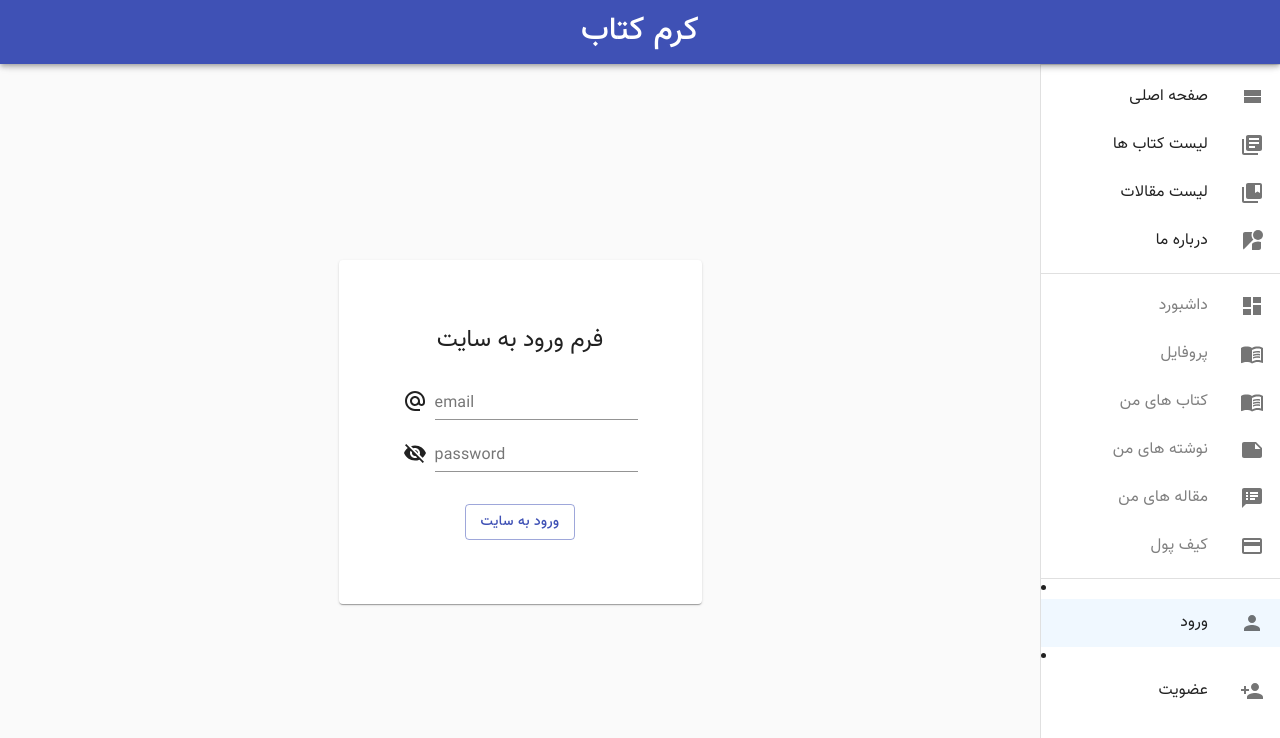
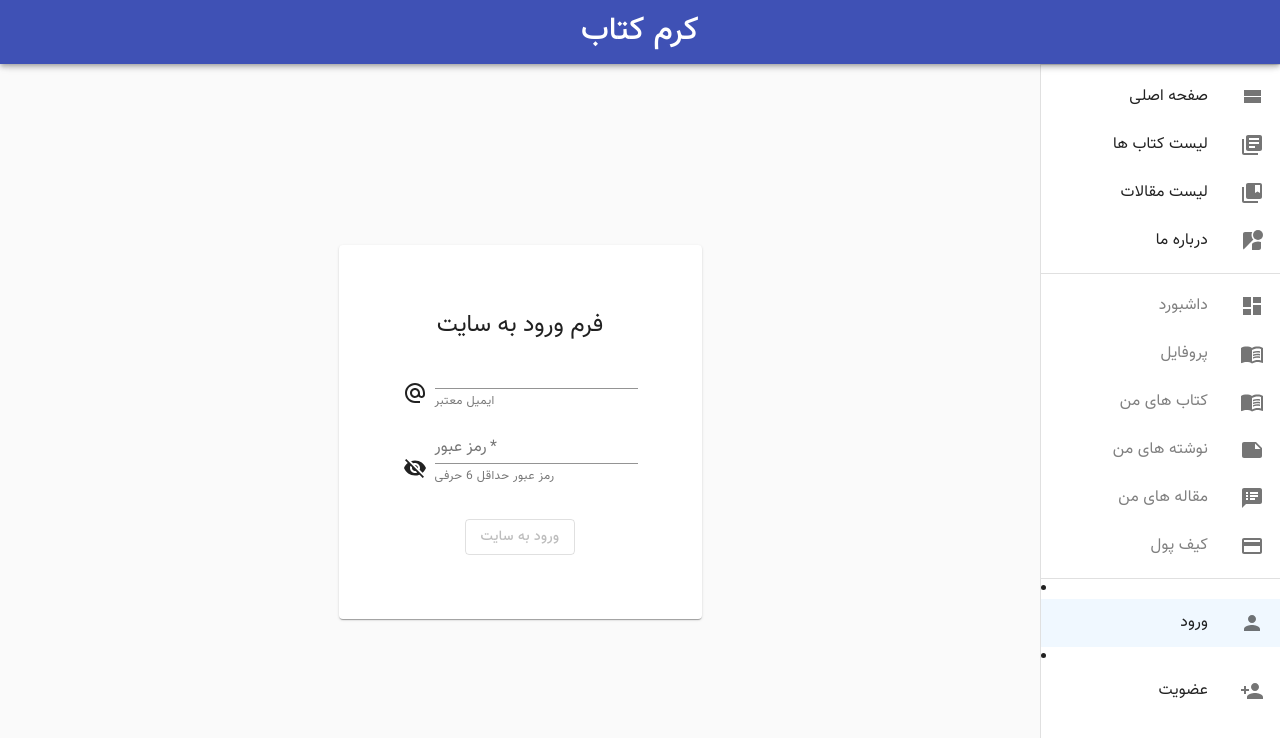
Before and after one commit to mohsen12999/bookworm, a React (Create React App) app: page /login in a window 1280 px wide. Shown: the top 738 px of the page. Built offline with nearby package versions, Linux system fonts and the light colour scheme; no server answers.

Commit message:
change login page like register page

```diff
--- a/src/contexts/AuthContext.js
+++ b/src/contexts/AuthContext.js
@@ -57,7 +57,6 @@ const AuthContextProvider = (props) => {
       passwordAgain
     );
 
-    // TODO: redirect
     setContextValue({ ...contextValue, loading: false });
     return registerResult.success;
   };
--- a/src/pages/admin/Login.js
+++ b/src/pages/admin/Login.js
@@ -10,22 +10,42 @@ import AlternateEmailIcon from "@material-ui/icons/AlternateEmail";
 import { Redirect } from "react-router-dom";
 
 import { AuthContext } from "../../contexts/AuthContext";
+import { CheckEmail } from "../../services/function";
 
 import "./Login.css";
 
-const Login = () => (
+const Login = () => {
+  const [email, setEmail] = React.useState();
+  const [password, setPassword] = React.useState();
+  const [invalidForm, setInvalidForm] = React.useState(true);
+  const [redirect, setRedirect] = React.useState(false);
+
+  React.useEffect(() => {
+    setInvalidForm(!email || !password || !CheckEmail(email));
+  }, [email, password]);
+
+  return (
     <AuthContext.Consumer>
-        {context =>
-            context.isAuthenticated ? (
+      {(context) =>
+        context.isAuthenticated || redirect ? (
           <Redirect to={"/dashboard"} />
         ) : (
-                <div className="login-page">
+          <form
+            className="login-page"
+            onSubmit={(e) => {
+              e.preventDefault();
+              context.Login(email, password).then((res) => {
+                if (res) {
+                  setRedirect(true);
+                  context.OpenSnackbar("خوش آمدید");
+                } else {
+                  context.OpenSnackbar("اشکال در ورود");
+                }
+              });
+            }}
+          >
             <Paper className="login-paper">
-                        <Typography
-                            component="h3"
-                            variant="h5"
-                            className="login-title"
-                        >
+              <Typography component="h3" variant="h5" className="login-title">
                 فرم ورود به سایت
               </Typography>
               <Grid container spacing={1} alignItems="flex-end">
@@ -35,7 +55,12 @@ const Login = () => (
                 <Grid item>
                   <TextField
                     id="input-with-icon-grid"
-                                    label="email"
+                    type="email"
+                    value={email}
+                    onChange={(e) => setEmail(e.target.value)}
+                    required
+                    helperText="ایمیل معتبر"
+                    error={email && email.length < 4 && !CheckEmail(email)}
                   />
                 </Grid>
               </Grid>
@@ -46,8 +71,13 @@ const Login = () => (
                 <Grid item>
                   <TextField
                     id="input-with-icon-grid"
-                                    label="password"
+                    label="رمز عبور"
                     type="password"
+                    value={password}
+                    onChange={(e) => setPassword(e.target.value)}
+                    required
+                    helperText="رمز عبور حداقل 6 حرفی"
+                    error={password && password.length < 6}
                   />
                 </Grid>
               </Grid>
@@ -55,19 +85,18 @@ const Login = () => (
                 <Button
                   variant="outlined"
                   color="primary"
-                                onClick={event => {
-                                    event.preventDefault();
-                                    context.Login();
-                                }}
+                  type="submit"
+                  disabled={invalidForm}
                 >
                   ورود به سایت
                 </Button>
               </div>
             </Paper>
-                </div>
+          </form>
         )
       }
     </AuthContext.Consumer>
   );
+};
 
 export default Login;
--- a/src/pages/admin/Register.js
+++ b/src/pages/admin/Register.js
@@ -11,9 +11,9 @@ import AlternateEmailIcon from "@material-ui/icons/AlternateEmail";
 import { Redirect } from "react-router-dom";
 
 import { AuthContext } from "../../contexts/AuthContext";
+import { CheckEmail } from "../../services/function";
 
 import "./Login.css";
-import { CheckEmail } from "../../services/function";
 
 const Register = () => {
   const [name, setName] = React.useState();
```
Lines whose indentation alone changed are shown as unchanged.
